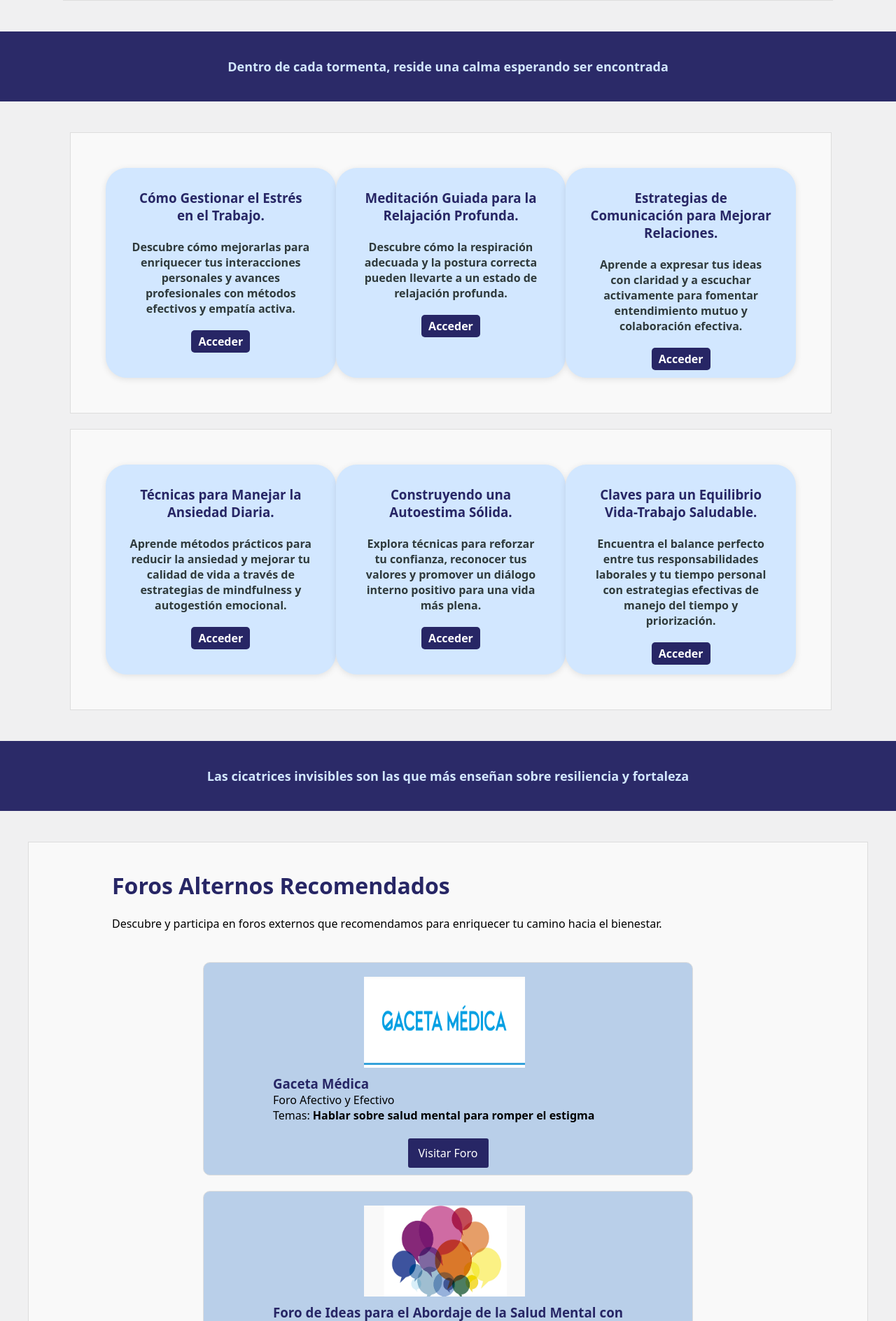
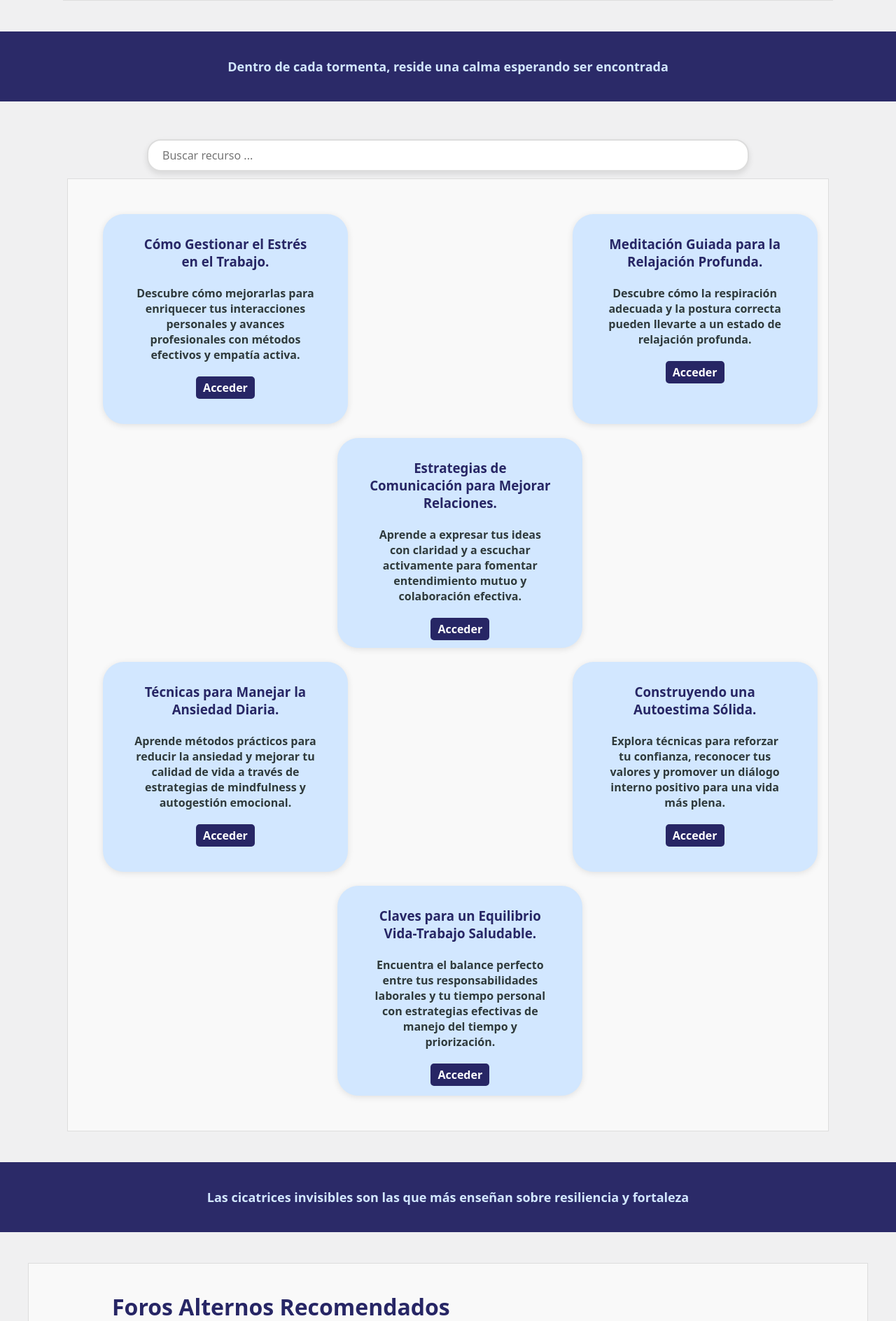
Before and after one commit to tomasbn03/asistente-sm, a PHP site: page /view/index.php in a window 1280 px wide; the page is wider, and only the part inside the window is pictured. Shown: the part 941-2829 px from the top of that part at 70% size. Run offline with PHP 8.4, Linux system fonts and the light colour scheme; a user stored in the database is signed in; data comes from the database, SQL or seed files in the repository.

Commit message:
agregar funcionalidad de filtrado a tarjetas

```diff
--- a/assets/css/styles.css
+++ b/assets/css/styles.css
@@ -56,15 +56,7 @@
 
 }
 
-.cont1 span{
-    font-size: 12pt;
-    text-align: justify;
-}
-.cont2 span{
-    font-size: 12pt;
-    text-align: justify;
-}
-.cont3 span{
+.cont span{
     font-size: 12pt;
     text-align: justify;
 }
@@ -110,7 +102,7 @@ footer {
     background-color: #B9CFE9;
 }
 
-.cont1 {
+.cont {
     width: 280px;
     justify-content: center;
     align-items: center;
@@ -119,21 +111,32 @@ footer {
     padding: 10px;
 }
 
-.cont2 {
-    width: 280px;
+.search-container {
+    display: flex;
     justify-content: center;
     align-items: center;
+    width: calc(100vw - 400px);
     margin: auto;
     border-radius: 7px;
     padding: 10px;
 }
 
-.cont3 {
-    width: 280px;
-    align-items: center;
-    margin: auto;
-    border-radius: 7px;
-    padding: 10px;
+/* Estilo Base del Campo de Búsqueda */
+.input-search {
+    border: 2px solid #ddd;
+    border-radius: 20px;
+    font-size: 16px;
+    padding: 10px 20px;
+    width: 100%;
+    box-shadow: 0 4px 8px rgba(0,0,0,0.1);
+    transition: all 0.3s ease;
+}
+
+/* Cambia el color y la sombra cuando está en foco */
+.input-search:focus {
+    outline: none;
+    border-color: #007bff;
+    box-shadow: 0 4px 12px rgba(0,123,255,0.3);
 }
 
 .boton-animado {
@@ -322,12 +325,21 @@ footer {
 
 .cont-recurs {
     width: 85%;
-    display: flex;
-    justify-content: space-evenly;
+    display: grid;
+    grid-template-columns: repeat(auto-fill, minmax(250px, 1fr)); /* Crea columnas que se adaptan al tamaño disponible */
+    gap: 20px; /* Espacio entre las tarjetas */
     padding: 50px;
-    margin-left: 100px;
+    margin-left: auto; /* Centra el contenedor */
+    margin-right: auto; /* Centra el contenedor */
     background-color: #f9f9f9;
     border: 1px solid #ddd;
+}
+
+/* Estilos para dispositivos móviles */
+@media (max-width: 600px) {
+    .cont-recurs {
+        grid-template-columns: 1fr; /* Una sola columna en dispositivos móviles */
+    }
 }
 
 .box-forum {
--- /dev/null
+++ b/assets/js/Tarjetas.js
@@ -0,0 +1,33 @@
+// Objetivo: Contiene la información de las tarjetas de la sección de Biblioteca de Bienestar
+export const tarjetas = [
+  {
+    titulo: 'Cómo Gestionar el Estrés en el Trabajo.',
+    texto: 'Descubre cómo mejorarlas para enriquecer tus interacciones personales y avances profesionales con métodos efectivos y empatía activa.',
+    enlace: 'biblio-bienestar1.php'
+  },
+  {
+    titulo: 'Meditación Guiada para la Relajación Profunda.',
+    texto: 'Descubre cómo la respiración adecuada y la postura correcta pueden llevarte a un estado de relajación profunda.',
+    enlace: 'biblio-bienestar2.php'
+  },
+  {
+    titulo: 'Estrategias de Comunicación para Mejorar Relaciones.',
+    texto: 'Aprende a expresar tus ideas con claridad y a escuchar activamente para fomentar entendimiento mutuo y colaboración efectiva.',
+    enlace: 'biblio-bienestar3.php'
+  },
+  {
+    titulo: 'Técnicas para Manejar la Ansiedad Diaria.',
+    texto: 'Aprende métodos prácticos para reducir la ansiedad y mejorar tu calidad de vida a través de estrategias de mindfulness y autogestión emocional.',
+    enlace: 'biblio-bienestar4.php'
+  },
+  {
+    titulo: 'Construyendo una Autoestima Sólida.',
+    texto: 'Explora técnicas para reforzar tu confianza, reconocer tus valores y promover un diálogo interno positivo para una vida más plena.',
+    enlace: 'biblio-bienestar5.php'
+  },
+  {
+    titulo: 'Claves para un Equilibrio Vida-Trabajo Saludable.',
+    texto: 'Encuentra el balance perfecto entre tus responsabilidades laborales y tu tiempo personal con estrategias efectivas de manejo del tiempo y priorización.',
+    enlace: 'biblio-bienestar6.php'
+  }
+]
--- a/assets/js/script.js
+++ b/assets/js/script.js
@@ -1,19 +1,42 @@
-// Funcionamiento para el formulario de inicio de sesion y registro
-const signUpButton = document.getElementById('signUp');
-const signInButton = document.getElementById('signIn');
-const container = document.getElementById('container');
+import { tarjetas } from './Tarjetas.js' // Se importa la constante tarjetas del archivo Tarjetas.js
 
-const isSignUpActive = container.classList.contains("right-panel-active");
+// Función para filtrar las tarjetas
+const filtrarTarjetas = busqueda => {
+    if (busqueda === '') return tarjetas // Si no hay nada en la barra de búsqueda, se muestran todas las tarjetas
+    return tarjetas.filter(tarjeta => tarjeta.titulo.toLowerCase().includes(busqueda.toLowerCase()))
+}
 
-signUpButton.addEventListener('click', () => {
-    container.classList.add("right-panel-active");
-});
+// Función para renderizar las tarjetas
+const renderTarjetas = tarjetasParaRenderizar => {
+    const contenedorTarjetas = document.querySelector('.cont-recurs')
+    contenedorTarjetas.innerHTML = '' // Se limpia el contenedor de tarjetas
 
-signInButton.addEventListener('click', () => {
-    container.classList.remove("right-panel-active");
-});
+    tarjetasParaRenderizar.forEach(tarjeta => {
+        const tarjetaHtml = `
+            <div class="fondo">
+                <div class="cont">
+                    <h3>${tarjeta.titulo}</h3><br>
+                    <span>${tarjeta.texto}</span><br>
+                    <a href="${tarjeta.enlace}" class="boton-animado">Acceder</a>
+                </div>
+            </div><br>
+        `
 
+        contenedorTarjetas.innerHTML += tarjetaHtml
+    })
 
-if (isSignUpActive) {
-    container.classList.add("right-panel-active");
+    // Si no hay tarjetas para renderizar, se muestra un mensaje
+    if (tarjetasParaRenderizar.length === 0) {
+        contenedorTarjetas.innerHTML = '<h3>No se encontraron resultados</h3>'
+    }
 }
+
+// Evento para filtrar las tarjetas
+document.getElementById('search').addEventListener('input', (e) => {
+    const busqueda = e.target.value
+    const resultados = filtrarTarjetas(busqueda)
+    renderTarjetas(resultados)
+})
+
+// Renderizar todas las tarjetas al cargar la página
+renderTarjetas(tarjetas)
--- a/view/index.php
+++ b/view/index.php
@@ -12,6 +12,7 @@ $correo = $_SESSION['correo'];
 ?>
 <!DOCTYPE html>
 <html lang="es">
+
 <head>
 	<meta charset="UTF-8">
 	<meta name="viewport" content="width=device-width, initial-scale=1.0">
@@ -22,6 +23,7 @@ $correo = $_SESSION['correo'];
 	<link rel="icon" type="image/x-icon" href="../assets/img/mascota.png">
 </head>
 <title>Sistema de Salud Mental</title>
+
 <body>
 
 	<!-- Menu -->
@@ -69,70 +71,11 @@ $correo = $_SESSION['correo'];
 		<p class="carousel-quote" id="quote3">Las cicatrices del alma son testigos de su fortaleza</p>
 	</div><br><br>
 
+	<div class="search-container">
+		<input type="search" id="search" class="input-search" placeholder="Buscar recurso ...">
+	</div>
 	<!-- Tres recursos en la parte superior -->
-        <div class="cont-recurs">
-                <div class="fondo">
-                    <div class="cont1">
-                        <h3>Cómo Gestionar el Estrés en el Trabajo.</h3><br>
-                        <span>Descubre cómo mejorarlas para enriquecer tus interacciones
-                            personales y avances profesionales con métodos efectivos y
-                            empatía activa.</span><br>
-                            <a href="biblio-bienestar1.php" class="boton-animado">Acceder</a>
-                    </div>
-                </div><br>
-
-
-                <div class="fondo">
-                    <div class="cont2">
-                        <h3>Meditación Guiada para la Relajación Profunda.</h3><br>
-                        <span>Descubre cómo la respiración
-                            adecuada y la postura correcta pueden llevarte a un estado
-                            de relajación profunda.</span><br>
-                            <a href="biblio-bienestar2.php" class="boton-animado">Acceder</a>
-                    </div>
-                </div><br>
-
-                <div class="fondo">
-                    <div class="cont3">
-                        <h3>Estrategias de Comunicación para Mejorar Relaciones.</h3><br>
-                        <span> Aprende a expresar tus ideas con claridad y a escuchar
-                            activamente para fomentar entendimiento mutuo y colaboración efectiva.</span><br>
-                            <a href="biblio-bienestar3.php" class="boton-animado-a">Acceder</a>
-                    </div>
-                </div>
-        </div><br>
-
-
-                <!-- Tres recursos en la parte inferior -->
-                <div class="cont-recurs">
-                <div class="fondo">
-                    <div class="cont1">
-                        <h3>Técnicas para Manejar la Ansiedad Diaria.</h3><br>
-                    <span>Aprende métodos prácticos para reducir la ansiedad y mejorar tu calidad de
-                        vida a través de estrategias de mindfulness y autogestión emocional.</span><br>
-                        <a href="biblio-bienestar4.php" class="boton-animado">Acceder</a>
-                    </div>
-                </div><br>
-
-
-                <div class="fondo">
-                    <div class="cont2">
-                        <h3>Construyendo una Autoestima Sólida.</h3><br>
-                        <span>Explora técnicas para reforzar tu confianza, reconocer tus valores
-                        y promover un diálogo interno positivo para una vida más plena.</span><br>
-                            <a href="biblio-bienestar5.php" class="boton-animado">Acceder</a>
-                    </div>
-                </div><br>
-
-                <div class="fondo">
-                    <div class="cont3">
-                        <h3>Claves para un Equilibrio Vida-Trabajo Saludable.</h3><br>
-                        <span>Encuentra el balance perfecto entre tus responsabilidades laborales
-                        y tu tiempo personal con estrategias efectivas de manejo del tiempo y priorización.</span><br>
-                            <a href="biblio-bienestar6.php" class="boton-animado-a">Acceder</a>
-                    </div>
-                </div>
-                </div><br><br>
+	<div class="cont-recurs"></div><br><br>
 
 
 	<div class="carousel-container">
@@ -195,6 +138,7 @@ $correo = $_SESSION['correo'];
 	<script src="../assets/js/chatbot.js"></script>
 	<script src="../assets/js/menu.js"></script>
 	<script src="../assets/js/showYear.js"></script>
-    <script src="../assets/js/script.js"></script>
+	<script src="../assets/js/script.js" defer type="module"></script>
 </body>
+
 </html>
```
Lines whose indentation alone changed are shown as unchanged.
